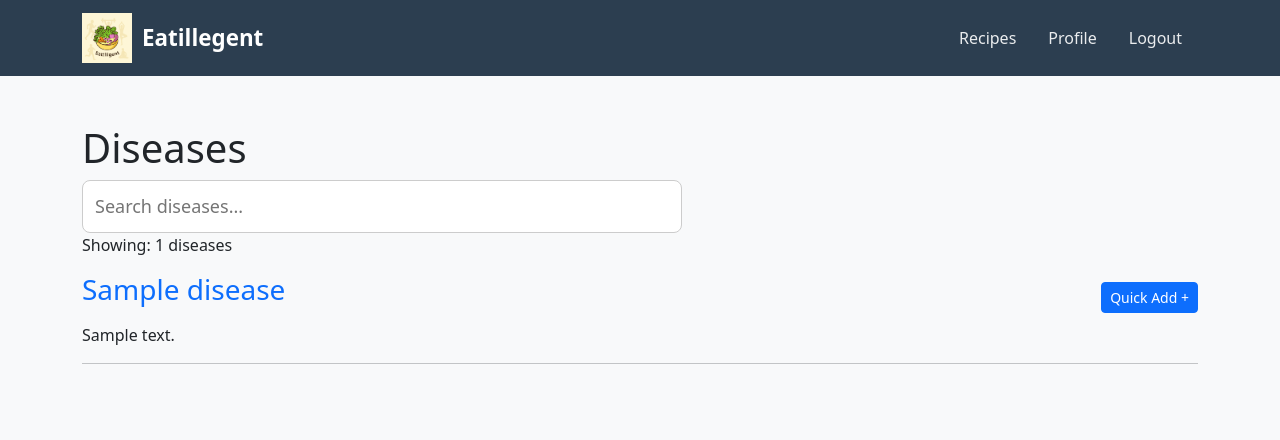
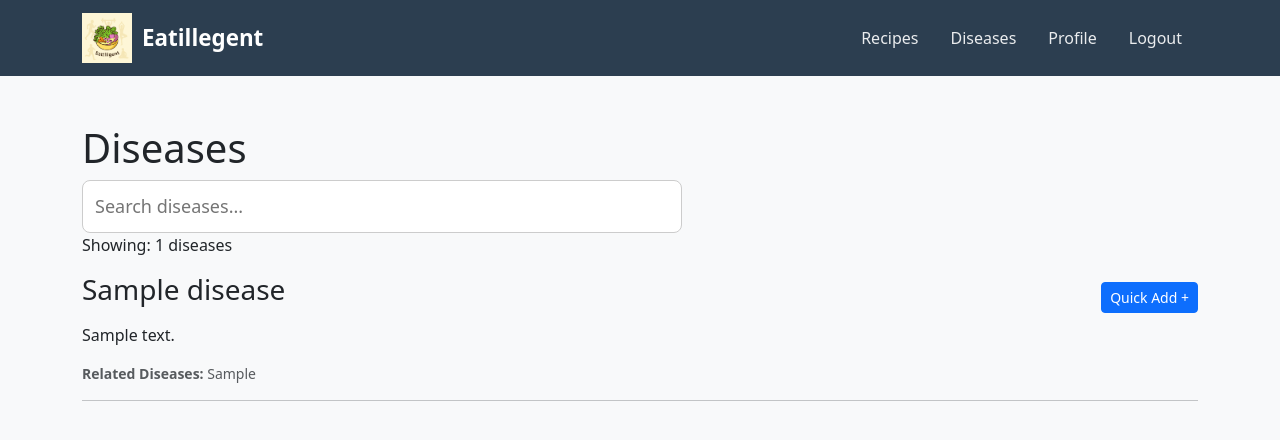
Before and after one commit to lilkub223/nutrition-app, a Django app: page /diseases/ in a window 1280 px wide. Shown: the top 440 px of the page. Run offline with Django 5.2, Linux system fonts and the light colour scheme; a user stored in the database is signed in; tables that the repository leaves empty hold one stand-in row (values such as "Sample post").

Commit message:
add disease to dashboard

```diff
--- a/main/templates/main/base.html
+++ b/main/templates/main/base.html
@@ -90,8 +90,12 @@
                             <a class="nav-link" href="/recipes/">Recipes</a>
                         </li>
                         <li class="nav-item">
+                            <a class="nav-link" href="/diseases/">Diseases</a>
+                        </li>
+                        <li class="nav-item">
                             <a class="nav-link" href="/userprofile/">Profile</a>
                         </li>
+
                         <li class="nav-item">
                             <a class="nav-link" href="{% url 'logout' %}">Logout</a>
                         </li>
--- a/main/templates/main/disease_detail.html
+++ b/main/templates/main/disease_detail.html
@@ -29,7 +29,7 @@
     <br><br>
 
     <div class="row">
-        <div class="col-md-6">
+        <div class="col-md-5">
             <h4>Recommended Foods</h4>
             <ul>
                 {% for food in diseases.disease_super_food_set.all %}
@@ -40,7 +40,7 @@
             </ul>
         </div>
 
-        <div class="col-md-4">
+        <div class="col-md-5">
             <h4>Foods To Avoid</h4>
             <ul>
                 {% for food in diseases.disease_avoid_food_set.all %}
--- a/main/templates/main/disease_page.html
+++ b/main/templates/main/disease_page.html
@@ -18,7 +18,7 @@
                 <div class="col-8 col-md-9">
 
 
-                    <a href="{% url 'disease_detail' disease.id %}">
+                    <a href="{% url 'disease_detail' disease.id %}" class="text-dark text-decoration-none">
                         <h3 class="disease-title">{{ disease.title }}</h3>
 
                     </a>
@@ -35,6 +35,11 @@
             <div class="row mt-2">
                 <div class="col-12">
                     <p class="disease-description">{{ disease.description }}</p>
+
+                    <p class="disease-related small text-muted">
+                        <strong>Related Diseases:</strong> {{ disease.related_diseases }}
+                    </p>
+
                     <hr class="card-divider">
                 </div>
             </div>
--- a/recipes/views.py
+++ b/recipes/views.py
@@ -133,21 +133,6 @@ def registration_page(request):
                 error_info["errors"]["registration"] = f"Database error: {e}"
 
 
-                # disease_name = ""
-                # if user_disease:
-                #     disease_name = f"{user_disease.title}]"
-
-                # UserPickedDisease.objects.get_or_create(
-                #     user=app_user,
-                #     defaults={'disease': disease_name}
-                # )
-
-                # M2M must be set AFTER create, NOT inside create()
-                # if user_disease:
-                #     app_user.diseases.set([user_disease])
-
-                # return redirect("login_page")
-
     all = {**error_info, "diseases": diseases}
     return render(request, 'main/register.html', all)
 
@@ -173,17 +158,18 @@ def recipes_list(request):
                 user_disease_ids = []
 
             # Get ingredient IDs to avoid based on user's diseases
-            avoid_ingredient_ids = Disease_Avoid_Food.objects.filter(
-                disease_id__in=user_disease_ids
-            ).values_list('ingredient_id', flat=True)
+            if user_disease_ids:
+                avoid_ingredient_ids = Disease_Avoid_Food.objects.filter(
+                    disease_id__in=user_disease_ids
+                ).values_list('ingredient_id', flat=True)
 
             # Exclude recipes that contain any avoided ingredients
-            if avoid_ingredient_ids:
-                avoided_recipe_ids = Recipe_Ingredients.objects.filter(
-                    ingredient_id__in=avoid_ingredient_ids
-                ).values_list('recipe_id', flat=True)
+                if avoid_ingredient_ids:
+                    avoided_recipe_ids = Recipe_Ingredients.objects.filter(
+                        ingredient_id__in=avoid_ingredient_ids
+                    ).values_list('recipe_id', flat=True)
 
-                recipes = recipes.exclude(id__in=avoided_recipe_ids)
+                    recipes = recipes.exclude(id__in=avoided_recipe_ids)
 
             super_ingredients_ids = Disease_Super_Food.objects.filter(
                 disease_id__in=user_disease_ids
```
